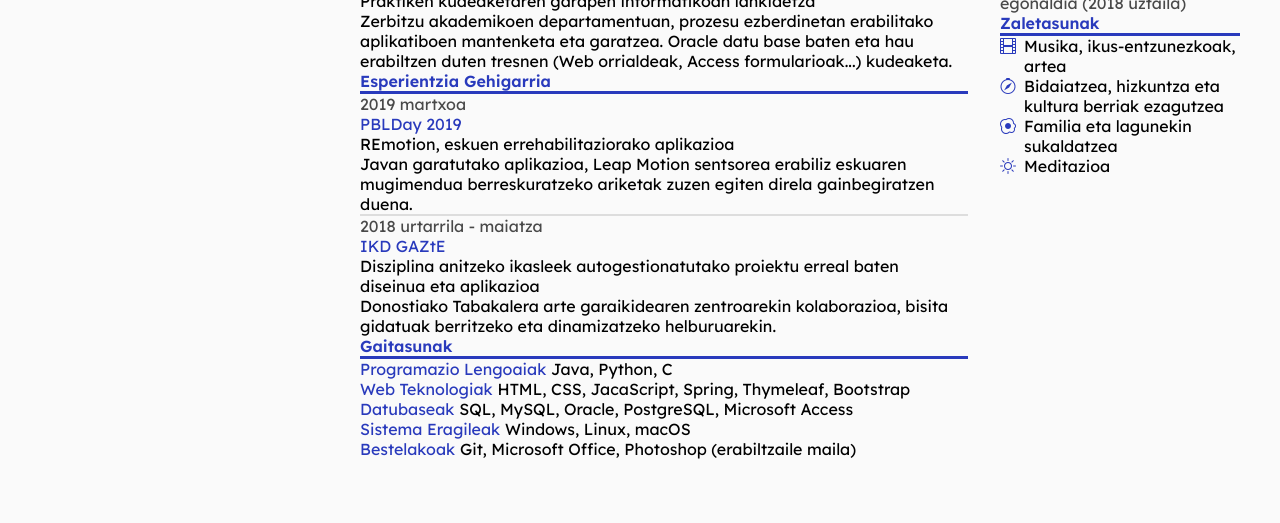
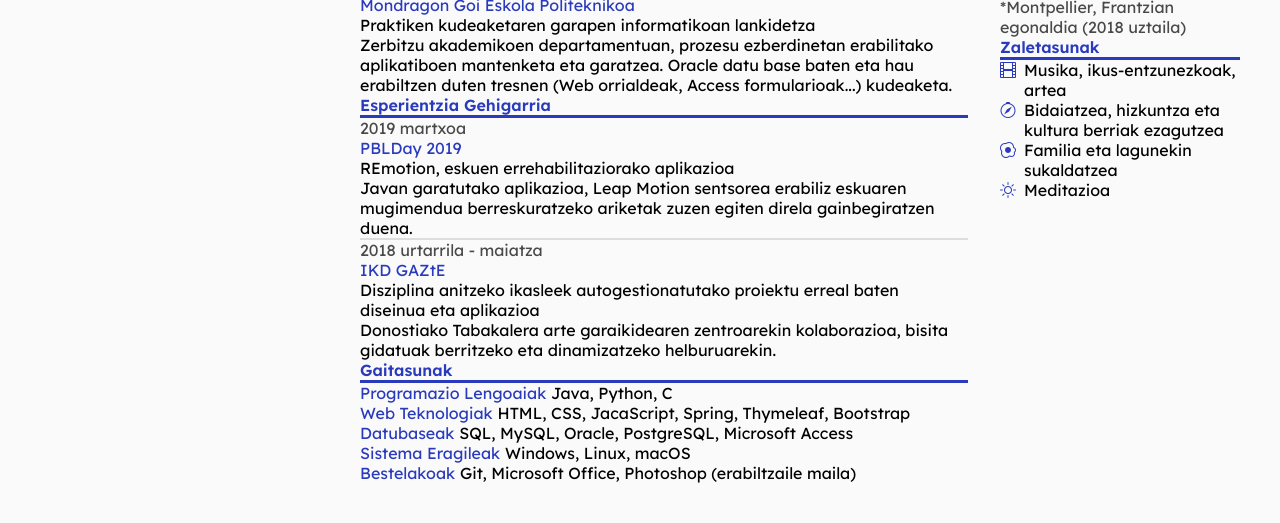
Before and after one commit to jo-su/cv, a plain HTML site: page sub/cv/index.html in a window 1280 px wide. Shown: the part 496-1019 px from the top of the page. Before the commit the page ends 995 px from the top, so only its background shows below. Drawn offline with nearby package versions, Linux system fonts and the light colour scheme.

Commit message:
top-padding gehitu da cv-an

```diff
--- a/css/cv.css
+++ b/css/cv.css
@@ -8,7 +8,7 @@
 }
 
 body {
-  padding:0rem 1.5rem 1.5rem 1.5rem;
+  padding: 1.5rem;
   position:relative;
   font-family: 'Lexend', sans-serif;
   color: var(--text);
```
